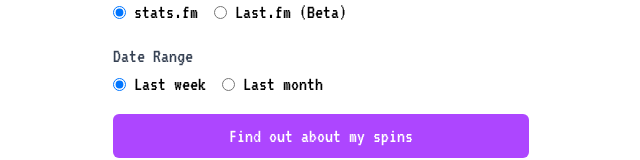
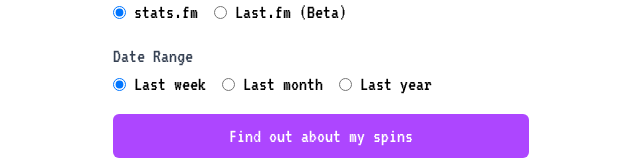
Before and after one commit to heismauri/spin-report, a Next.js app: page / in a window 1280 px wide. Shown: the part 232-392 px from the top of the page, without its empty margins (319-959 px from the left). Built offline with nearby package versions, Linux system fonts and the light colour scheme.

Commit message:
Add support for last year date range in StatsForm

```diff
--- a/src/components/StatsForm.tsx
+++ b/src/components/StatsForm.tsx
@@ -30,6 +30,24 @@
   return { from: firstDayOfLastMonth, to: lastDayOfLastMonth };
 };
 
+const getLastYearRange = () => {
+  const today = new Date();
+  const lastYearStart = new Date(today.getFullYear() - 1, 0, 1, 0, 0, 0);
+  const lastYearEnd = new Date(today.getFullYear() - 1, 11, 31, 23, 59, 59, 999);
+  return { from: lastYearStart, to: lastYearEnd };
+};
+
+const getDateRange = (rangeType: string) => {
+  switch (rangeType) {
+    case "lastYear":
+      return getLastYearRange();
+    case "lastMonth":
+      return getLastMonthRange();
+    default:
+      return getLastWeekRange();
+  }
+}
+
 const StatsForm = () => {
   const [loading, setLoading] = useState(false);
   const [stats, setStats] = useState<TopStats | null>(null);
@@ -39,7 +57,7 @@
     const formData = new FormData(event.currentTarget);
     const username = formData.get("username") as string;
     const service = formData.get("service") as string;
-    const dateRange = (formData.get("dateRange") as string) === "lastMonth" ? getLastMonthRange() : getLastWeekRange();
+    const dateRange = getDateRange(formData.get("dateRange") as string);
     console.log("Fetching stats for user:", username);
     setStats(null);
     setLoading(true);
@@ -115,6 +133,16 @@
               />
               Last month
             </label>
+            <label className="flex items-center gap-2">
+              <input
+                type="radio"
+                name="dateRange"
+                value="lastYear"
+                disabled={loading}
+                className="disabled:text-gray-500"
+              />
+              Last year
+            </label>
           </div>
         </label>
         <button
```
